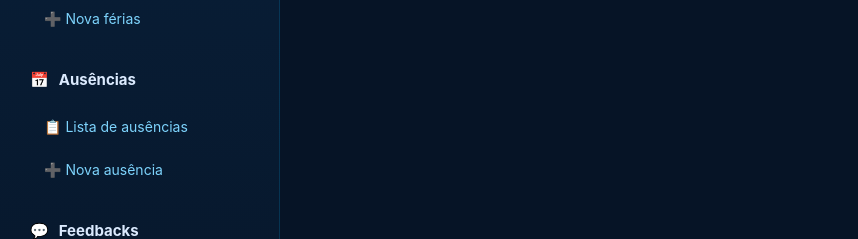
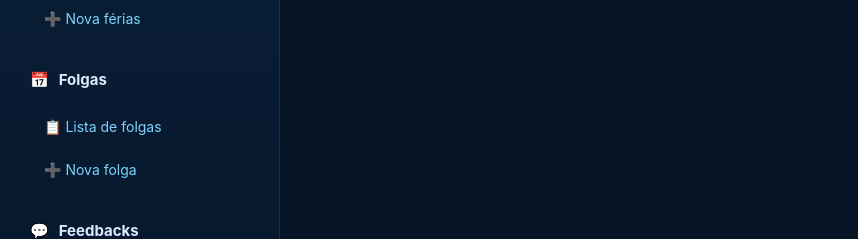
Before and after one commit to camilaborgesoliveira/team-pulse-front, an Angular app: page /dashboard in a window 1280 px wide. Shown: the part 239-478 px from the top of the page, without its empty margins (0-858 px from the left). Built offline with nearby package versions, Linux system fonts and the light colour scheme.

Commit message:
refactor: mudança de ausencia para folga

```diff
--- a/src/app/app.html
+++ b/src/app/app.html
@@ -57,11 +57,11 @@
       </div>
 
 
-      <!-- AUSÊNCIAS -->
+      <!-- Folgas -->
       <div class="menu-group">
 
         <div class="menu-parent">
-          📅 <span>Ausências</span>
+          📅 <span>Folgas</span>
         </div>
 
         <div class="submenu">
@@ -71,7 +71,7 @@
             routerLinkActive="active"
             [routerLinkActiveOptions]="{ exact: true }">
 
-            📋 Lista de ausências
+            📋 Lista de folgas
 
           </a>
 
@@ -79,7 +79,7 @@
             routerLink="/time-off/new"
             routerLinkActive="active">
 
-            ➕ Nova ausência
+            ➕ Nova folga
 
           </a>
 
```
